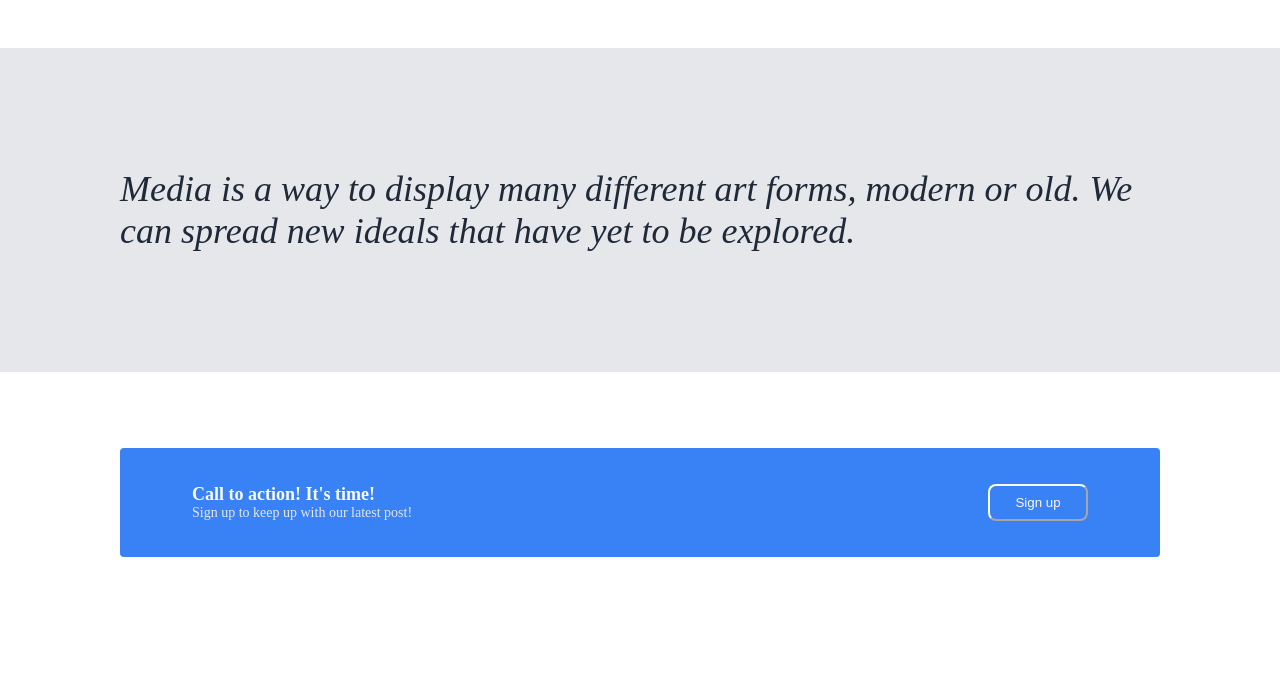
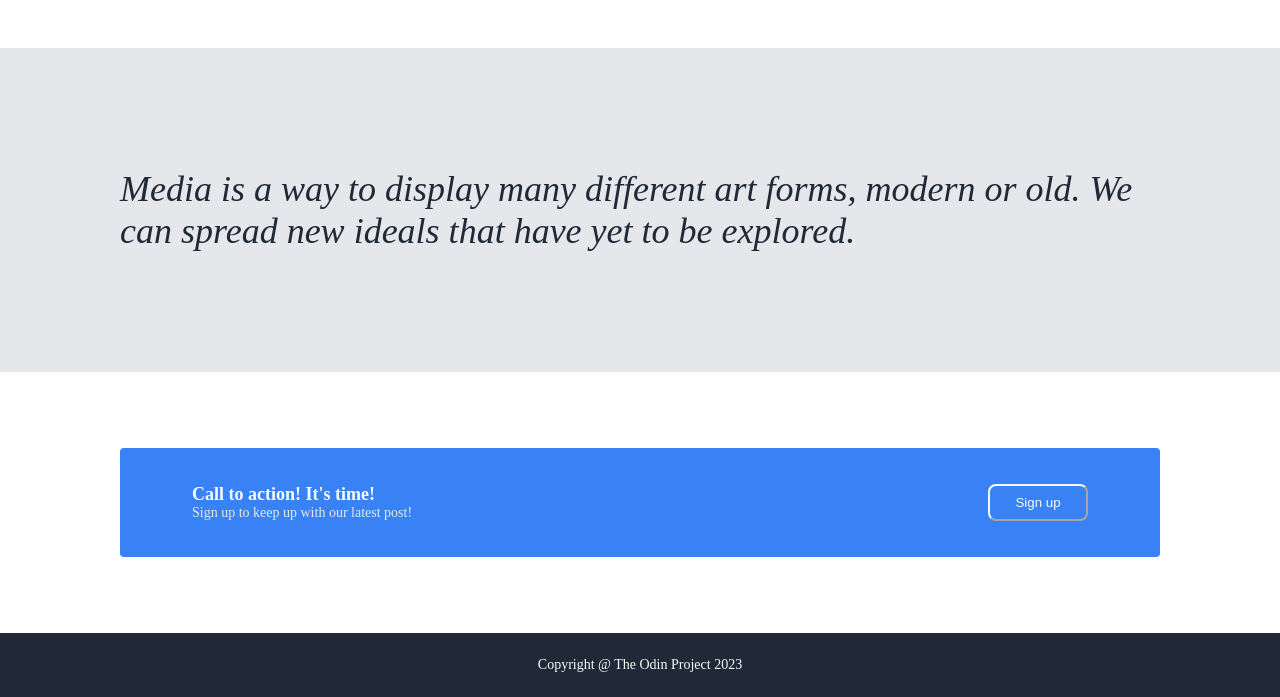
Before and after one commit to hilln47/new-landing-page, a plain HTML site: page index.html in a window 1280 px wide. Shown: the part 598-1295 px from the top of the page. Before the commit the page ends 1231 px from the top, so only its background shows below. Drawn offline with Linux system fonts and the light colour scheme.

Commit message:
Added footer and styled

```diff
--- a/index.html
+++ b/index.html
@@ -70,6 +70,9 @@
                 <button class="sign-up-2">Sign up</button>
             </div>
         </div>
+        <div class="footer">
+            Copyright @ The Odin Project 2023
+        </div>
 
     </body>
 </html>
--- a/style.css
+++ b/style.css
@@ -148,6 +148,18 @@ body {
     border-radius: 8px;
 
 }
+
+.footer {
+    display: flex;
+    align-items: center;
+    justify-content: center;
+    background-color: #1f2937;
+    color: #f9faf8;
+    font-size: 14px;
+    flex: 1;
+    padding: 24px;
+}
+
 ul {
     list-style-type: none;
     display: flex;
```
